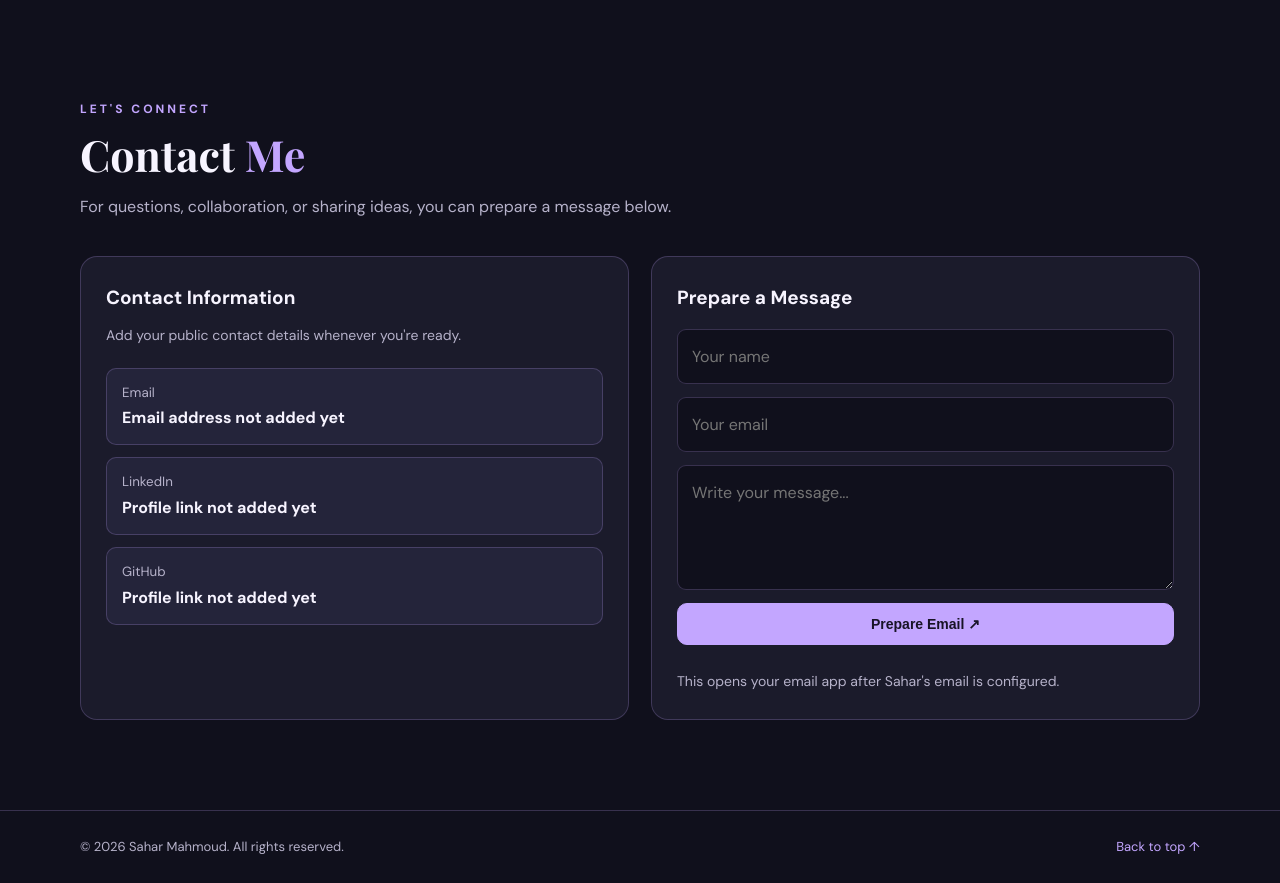
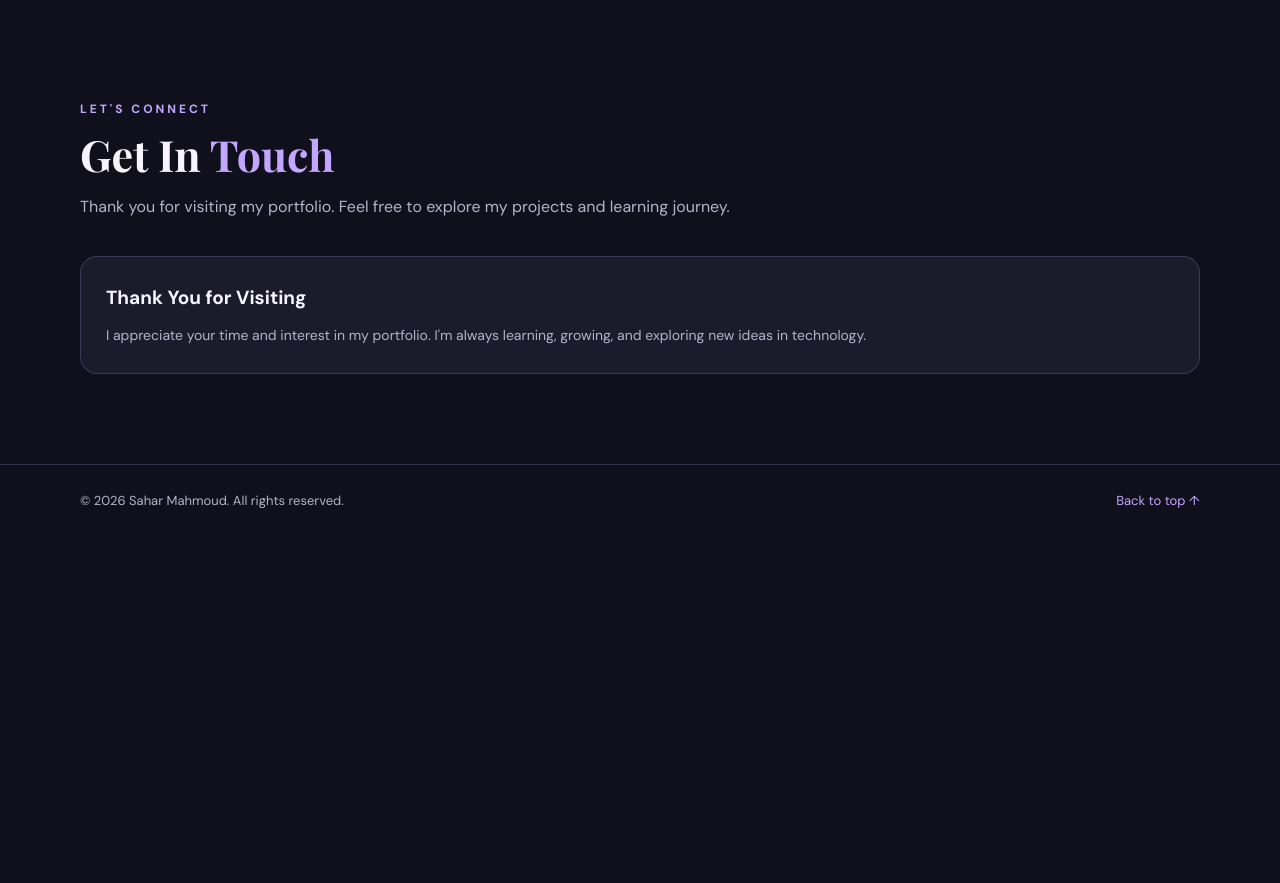
Before and after one commit to h2k7n7rnfr-del/sahar-portfolio, a plain HTML site: page index.html in a window 1280 px wide. Shown: the part 3980-4863 px from the top of the page. After the commit the page ends 4517 px from the top, so only its background shows below. Drawn offline with nearby package versions, Linux system fonts and the light colour scheme.

Commit message:
Update index.html

```diff
--- a/index.html
+++ b/index.html
@@ -704,47 +704,23 @@ footer {
   </div>
 </section>
 
+
 <section class="content-section" id="contact">
   <div class="container">
     <div class="section-title">
-      <p class="eyebrow">Let's connect</p>
-      <h2>Contact <span class="accent">Me</span></h2>
-      <p class="subtitle">For questions, collaboration, or sharing ideas, you can prepare a message below.</p>
+      <p class="eyebrow">Let's Connect</p>
+      <h2>Get In <span class="accent">Touch</span></h2>
+      <p class="subtitle">
+        Thank you for visiting my portfolio. Feel free to explore my projects and learning journey.
+      </p>
     </div>
 
-    <div class="contact-grid">
-      <article class="card">
-        <h3>Contact Information</h3>
-        <p>Add your public contact details whenever you're ready.</p>
-
-        <div class="contact-items">
-          <div class="contact-item">
-            <small>Email</small>
-            <strong>Email address not added yet</strong>
-          </div>
-          <div class="contact-item">
-            <small>LinkedIn</small>
-            <strong>Profile link not added yet</strong>
-          </div>
-          <div class="contact-item">
-            <small>GitHub</small>
-            <strong>Profile link not added yet</strong>
-          </div>
-        </div>
-      </article>
-
-      <article class="card">
-        <h3>Prepare a Message</h3>
-        <form class="contact-form" id="contactForm">
-          <input id="visitorName" type="text" placeholder="Your name" required>
-          <input id="visitorEmail" type="email" placeholder="Your email" required>
-          <textarea id="visitorMessage" placeholder="Write your message..." required></textarea>
-          <button class="btn primary" type="submit">Prepare Email ↗</button>
-          <p class="note" id="formNote">
-            This opens your email app after Sahar's email is configured.
-          </p>
-        </form>
-      </article>
+    <div class="card">
+      <h3>Thank You for Visiting</h3>
+      <p>
+        I appreciate your time and interest in my portfolio.
+        I'm always learning, growing, and exploring new ideas in technology.
+      </p>
     </div>
   </div>
 </section>
```
